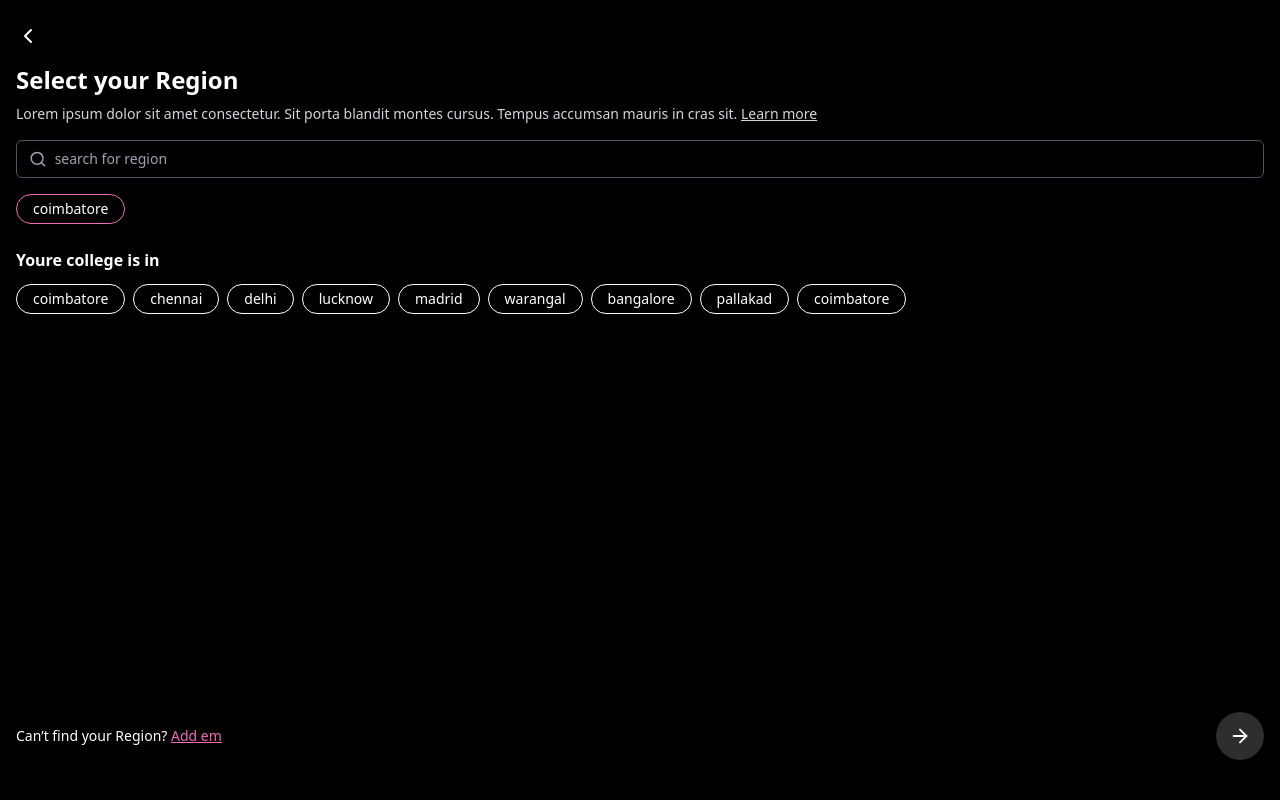
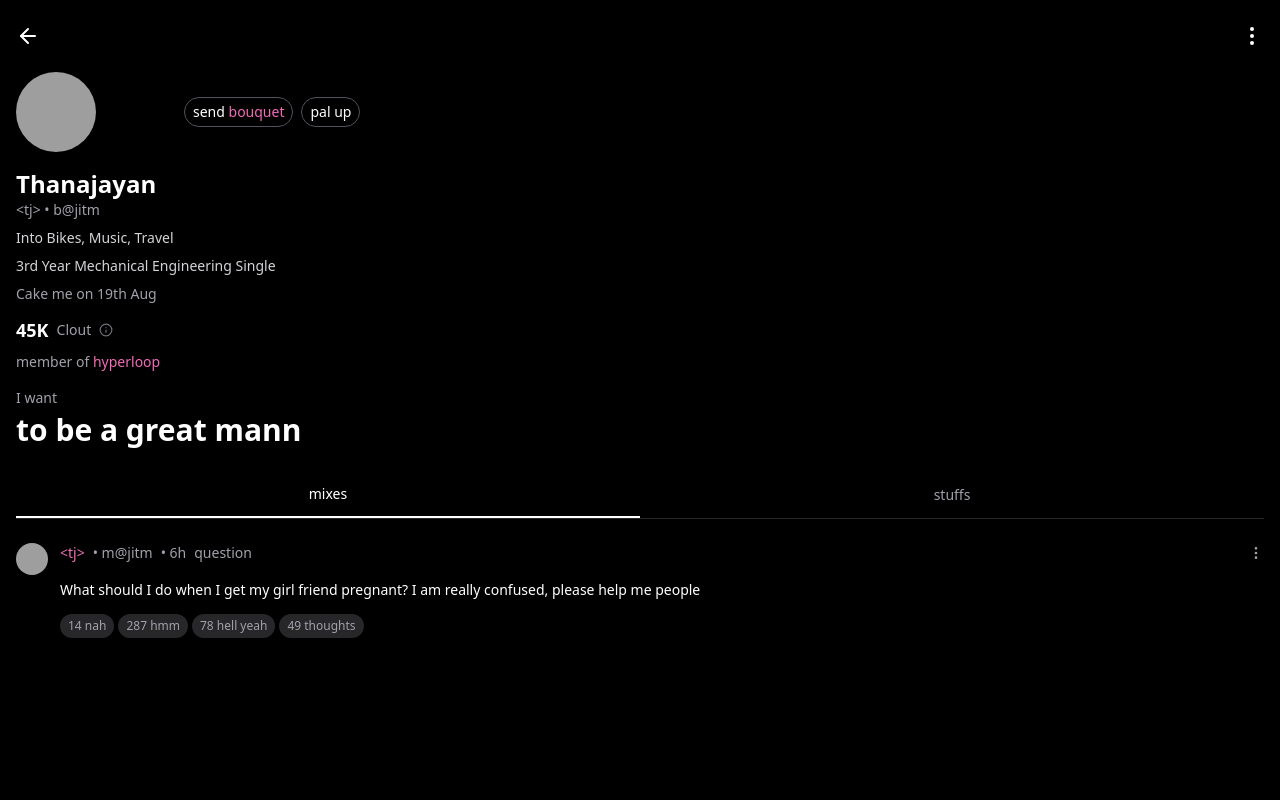
Before and after one commit to snippetengender/myapplicaton, a React (Vite) app in the folder user/: page / in a window 1280 px wide. Shown: the top 800 px of the page. Built offline with nearby package versions, Linux system fonts and the light colour scheme; grey boxes are pictures that could not be loaded; the HTML template or start-up script is replaced by a standard one.

Commit message:
username page is added

```diff
--- a/user/src/App.jsx
+++ b/user/src/App.jsx
@@ -9,13 +9,15 @@ import CourseYearBranchPage from './component/useronbording/cource_year_grade';
 import InterestPage from './component/useronbording/InterestPage';
 import Prompt from './component/useronbording/Prompt';
 import RelationshipStatusPage from './component/useronbording/RelationshipStatus';
+import UsernamePage from './component/useronbording/UsernamePage';
+import UserProfilePage from './component/useronbording/UserProfilePage';
 
 
 
 function App() {
   return (
     <div>
-      <SelectRegionPage />
+      {/* <SelectRegionPage />
       <SelectCollegePage />
       <VerifyEmailPage />
       <OtpVerificationPage />
@@ -23,7 +25,10 @@ function App() {
       <CourseYearBranchPage />
       <InterestPage />
       <Prompt />
-      <RelationshipStatusPage />
+      <RelationshipStatusPage /> */}
+      {/* <UsernamePage /> */}
+      <UserProfilePage />
+
 
       {/* Uncomment the component you want to render */}
 
--- /dev/null
+++ b/user/src/component/useronbording/UserProfilePage.jsx
@@ -0,0 +1,129 @@
+import React, { useState } from 'react';
+import { ArrowLeft, MoreVertical, Heart, MessageCircle,Info } from 'lucide-react';
+
+
+
+export default function ProfilePage() {
+  const [activeTab, setActiveTab] = useState('mixes');
+
+  return (
+    <div className="min-h-screen bg-black text-white">
+      {/* Header */}
+      <div className="flex items-center justify-between px-4 py-6">
+        <button>
+          <ArrowLeft className="text-white" size={24} />
+        </button>
+        <button>
+          <MoreVertical className="text-white" size={24} />
+        </button>
+      </div>
+
+      {/* Profile Section */}
+      <div className="px-4">
+        {/* Profile Image and Actions */}
+        <div className="flex items-center gap-4 mb-4 ">
+          <div className="w-20 h-20 rounded-full overflow-hidden mr-6">
+            <img
+              src="https://cdn-icons-png.flaticon.com/512/3135/3135715.png"
+              alt="Profile"
+              className="w-full h-full object-cover"
+            />
+          </div>
+          <div className="flex gap-2">
+            <button className="px-2 py-1 bg-transparent border border-zinc-600 rounded-full text-sm ml-12">
+              send <span className="text-[#F06CB7]">bouquet</span>
+            </button>
+            <button className="px-2 py-1 bg-transparent border border-zinc-600 rounded-full text-sm">
+              pal up
+            </button>
+          </div>
+        </div>
+
+        {/* Profile Info */}
+        <div className="mb-6">
+          <h1 className="text-2xl font-bold">Thanajayan</h1>
+          <p className="text-sm text-zinc-400 mb-2">
+           &lt;tj&gt; • b@jitm
+          </p>
+          <p className="text-sm text-zinc-300 mb-2">Into Bikes, Music, Travel</p>
+          <p className="text-sm text-zinc-300 mb-2">3rd Year  Mechanical Engineering  Single</p>
+          <p className="text-sm text-zinc-400 mb-3">Cake me on 19th Aug</p>
+
+          <div className="flex items-center gap-2 mb-2">
+            <span className="text-lg font-semibold">45K</span>
+            <span className="text-sm text-zinc-400">Clout</span>
+            <Info size={14} className="text-zinc-500" />
+
+          </div>
+
+          <p className="text-sm text-zinc-400 mb-4">
+            member of <span className="text-[#F06CB7]">hyperloop</span>
+          </p>
+
+          <div className="mb-6">
+            <p className="text-sm text-zinc-400 mb-1">I want</p>
+            <h2 className="text-3xl font-bold">to be a great mann</h2>
+          </div>
+        </div>
+
+        {/* Tabs */}
+        <div className="flex border-b border-zinc-800 mb-6">
+          <button
+            onClick={() => setActiveTab('mixes')}
+            className={`flex-1 py-3 text-sm font-medium ${
+              activeTab === 'mixes'
+                ? 'text-white border-b-2 border-white'
+                : 'text-zinc-400'
+            }`}
+          >
+            mixes
+          </button>
+          <button
+            onClick={() => setActiveTab('stuffs')}
+            className={`flex-1 py-3 text-sm font-medium ${
+              activeTab === 'stuffs'
+                ? 'text-white border-b-2 border-white'
+                : 'text-zinc-400'
+            }`}
+          >
+            stuffs
+          </button>
+        </div>
+
+        {/* Content */}
+        <div className="space-y-2">
+          {/* Post Item */}
+          <div className="flex gap-3">
+            <div className="w-8 h-8 rounded-full overflow-hidden flex-shrink-0">
+              <img
+                src="https://cdn-icons-png.flaticon.com/512/3135/3135715.png"
+                alt="Profile"
+                className="w-full h-full object-cover"
+              />
+            </div>
+            <div className="flex-1">
+              <div className="flex items-center gap-2 mb-4">
+                <span className="text-sm text-[#F06CB7]">&lt;tj&gt;</span>
+                <span className="text-sm text-zinc-400">• m@jitm</span>
+                <span className="text-sm text-zinc-400">• 6h</span>
+                <span className="text-sm text-zinc-400">question</span>
+                <button className="ml-auto">
+                  <MoreVertical className="text-zinc-400" size={16} />
+                </button>
+              </div>
+              <p className="text-sm text-white mb-3 leading-relaxed">
+                What should I do when I get my girl friend pregnant? I am really confused, please help me people
+              </p>
+              <div className="flex  gap-1 text-xs text-zinc-400 mb-10">
+                <span className="px-2 py-1 bg-zinc-800 rounded-full">14 nah</span>
+                <span className="px-2 py-1 bg-zinc-800 rounded-full">287 hmm</span>
+                <span className="px-2 py-1 bg-zinc-800 rounded-full">78 hell yeah</span>
+                <span className="px-2 py-1 bg-zinc-800 rounded-full">49 thoughts</span>
+              </div>
+            </div>
+          </div>
+        </div>
+      </div>
+    </div>
+  );
+}
--- /dev/null
+++ b/user/src/component/useronbording/UsernamePage.jsx
@@ -0,0 +1,69 @@
+import React, { useState } from 'react';
+import { ArrowLeft, ArrowRight } from 'lucide-react';
+
+export default function UsernamePage() {
+  const [username, setUsername] = useState('');
+  const [isTaken, setIsTaken] = useState(true); // Simulating taken status
+
+  const handleCheckAvailability = () => {
+    // Simulate username availability check
+    setIsTaken(username.toLowerCase() === 'taken'); // simple mock logic
+  };
+
+  return (
+    <div className="min-h-screen bg-black text-white px-4 py-6 flex flex-col justify-between">
+      <div>
+        {/* Back Button */}
+        <button className="mb-6">
+          <ArrowLeft className="text-white" size={24} />
+        </button>
+
+        {/* Heading */}
+        <h1 className="text-2xl font-bold leading-tight mb-6">
+          Profile and Username <br /> Stuffs
+        </h1>
+
+        {/* Profile Placeholder */}
+        <div className="w-20 h-20 rounded-full bg-zinc-300 mx-2 mb-5"></div>
+
+        {/* Username Prompt */}
+        <p className="text-sm text-zinc-400 mb-6 ">give it a try for username</p>
+
+        {/* Username Input (custom style like the screenshot) */}
+        <div className="w-full border-l-4 border-white pl-3 mb-3">
+          <input
+            type="text"
+            placeholder="<username>"
+            maxLength={15}
+            value={username}
+            onChange={(e) => setUsername(e.target.value)}
+            className="bg-transparent text-xl font-bold outline-none w-full placeholder:text-zinc-600"
+          />
+        </div>
+
+        {/* Character Count */}
+        <p className="text-xs text-zinc-500 mb-4">{username.length}/15</p>
+
+        {/* Error Message */}
+        {isTaken && username && (
+          <p className="text-sm text-red-400 mb-3">sorry, username already taken</p>
+        )}
+
+        {/* Check Availability Button */}
+        <button
+          onClick={handleCheckAvailability}
+          className="border border-white text-white text-xs px-4 py-1 rounded-full"
+        >
+          Check Availability
+        </button>
+      </div>
+
+      {/* Next Button */}
+      <div className="flex justify-end mt-10 mb-4">
+        <button className="w-12 h-12 rounded-full bg-[#2e2e2e] flex items-center justify-center">
+          <ArrowRight className="text-white" size={22} />
+        </button>
+      </div>
+    </div>
+  );
+}
```
